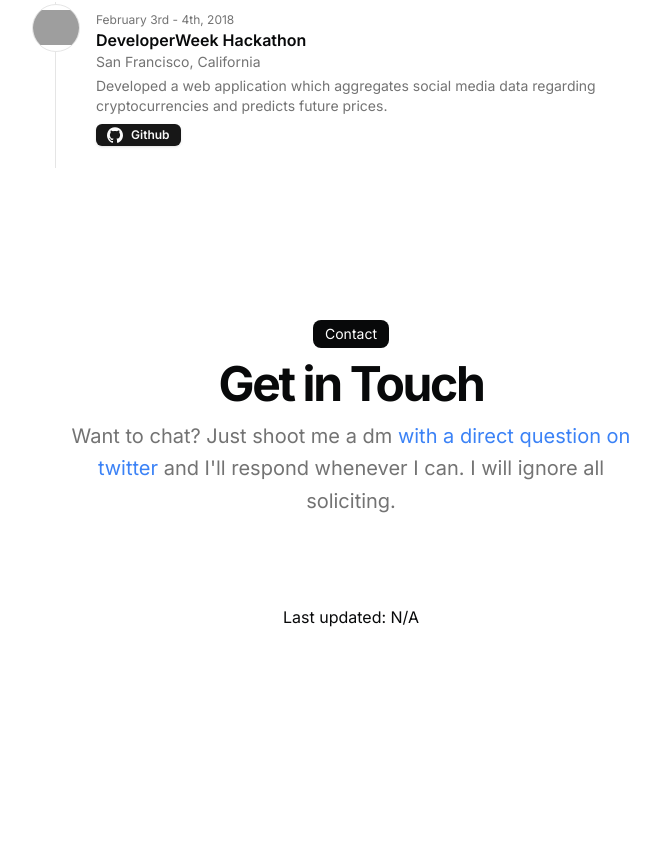
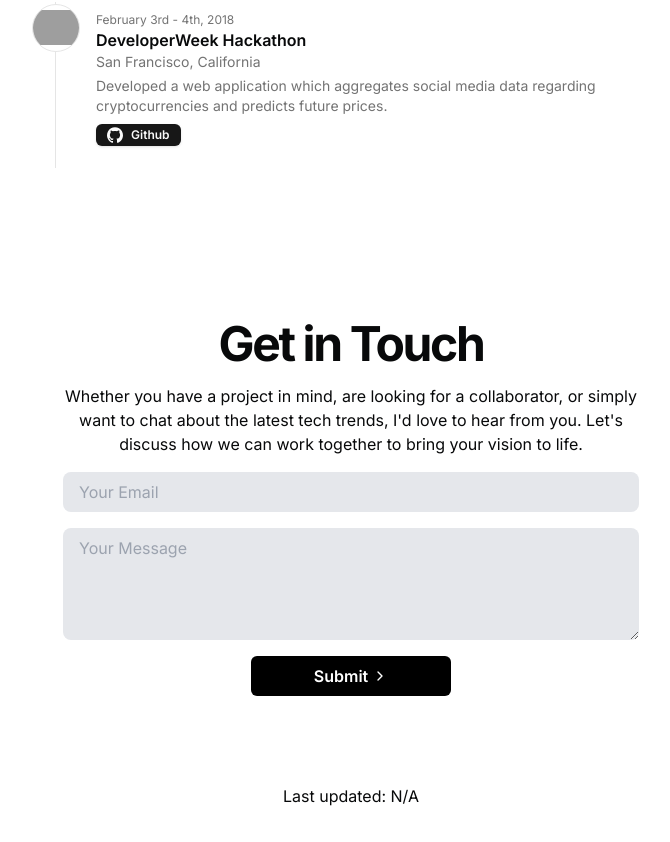
Before and after one commit to flikkr/flikkr.github.io, a Next.js app: page / in a window 1280 px wide. Shown: the part 1957-2799 px from the top of the page, without its empty margins (289-959 px from the left). Before the commit the page ends 2688 px from the top, so only its background shows below. Built offline with nearby package versions, Linux system fonts and the light colour scheme; grey boxes are pictures that could not be loaded.

Commit message:
add loading state to btn

```diff
--- a/src/components/contact-card.tsx
+++ b/src/components/contact-card.tsx
@@ -1,32 +1,85 @@
-import { DATA } from "@/data/resume";
-import Link from "next/link";
+"use client";
+
 import BlurFade from "./magicui/blur-fade";
+import { useFormBold } from "@/hooks/useFormBold";
+
 import { BLUR_FADE_DELAY } from "@/lib/constants";
+import { useState } from "react";
+import {
+  AnimatedSubscribeButton,
+  ButtonState,
+} from "./ui/animated-subscribe-button";
+import { CheckIcon, ChevronRightIcon } from "lucide-react";
 
 export function ContactCard() {
+  const [_, handleSubmit] = useFormBold("3KrRN");
+  const [buttonState, setButtonState] = useState<ButtonState>(
+    ButtonState.NORMAL
+  );
+
+  async function handleFormSubmit(e: React.FormEvent<HTMLFormElement>) {
+    e.preventDefault();
+    setButtonState(ButtonState.LOADING);
+    handleSubmit({
+      formRef: e,
+      onSuccess: () => {
+        console.log("form submitted");
+        setButtonState(ButtonState.SUBMITTED);
+      },
+      onError: () => {
+        console.error("form error");
+        setButtonState(ButtonState.NORMAL);
+      },
+    });
+  }
+
   return (
     <section id='contact'>
       <div className='grid items-center justify-center gap-4 px-4 text-center md:px-6 w-full py-12'>
         <BlurFade delay={BLUR_FADE_DELAY * 16}>
-          <div className='space-y-3'>
-            <div className='inline-block rounded-lg bg-foreground text-background px-3 py-1 text-sm'>
-              Contact
+          <h2 className='text-3xl font-bold tracking-tighter sm:text-5xl mb-4'>
+            Get in Touch
+          </h2>
+          <p className='mb-4'>
+            Whether you have a project in mind, are looking for a collaborator,
+            or simply want to chat about the latest tech trends, I&apos;d love
+            to hear from you. Let&apos;s discuss how we can work together to
+            bring your vision to life.
+          </p>
+
+          <form onSubmit={handleFormSubmit} className='flex flex-col gap-4'>
+            <input
+              name='email'
+              type='email'
+              placeholder='Your Email'
+              required
+            />
+            <textarea
+              name='message'
+              placeholder='Your Message'
+              rows={4}
+              required
+            />
+            <div className='flex items-center justify-center'>
+              <AnimatedSubscribeButton
+                buttonState={buttonState}
+                buttonColor='#000000'
+                buttonTextColor='#ffffff'
+                initialText={
+                  <span className='group inline-flex items-center'>
+                    Submit{" "}
+                    <ChevronRightIcon className='ml-1 size-4 transition-transform duration-300 group-hover:translate-x-1' />
+                  </span>
+                }
+                changeText={
+                  <span className='group inline-flex items-center'>
+                    <CheckIcon className='mr-2 size-4' />
+                    Submitted{" "}
+                  </span>
+                }
+              />
             </div>
-            <h2 className='text-3xl font-bold tracking-tighter sm:text-5xl'>
-              Get in Touch
-            </h2>
-            <p className='mx-auto max-w-[600px] text-muted-foreground md:text-xl/relaxed lg:text-base/relaxed xl:text-xl/relaxed'>
-              Want to chat? Just shoot me a dm{" "}
-              <Link
-                href={DATA.contact.social.X.url}
-                className='text-blue-500 hover:underline'
-              >
-                with a direct question on twitter
-              </Link>{" "}
-              and I&apos;ll respond whenever I can. I will ignore all
-              soliciting.
-            </p>
-          </div>
+          </form>
         </BlurFade>
       </div>
     </section>
--- a/src/components/ui/animated-subscribe-button.tsx
+++ b/src/components/ui/animated-subscribe-button.tsx
@@ -1,53 +1,48 @@
 "use client";
 
 import { AnimatePresence, motion } from "motion/react";
-import React, { useState } from "react";
+import React from "react";
+
+export enum ButtonState {
+  NORMAL = "NORMAL",
+  LOADING = "LOADING",
+  SUBMITTED = "SUBMITTED",
+}
 
 interface AnimatedSubscribeButtonProps {
+  buttonState: ButtonState;
   buttonColor: string;
   buttonTextColor?: string;
-  subscribeStatus?: boolean;
   initialText: React.ReactElement | string;
   changeText: React.ReactElement | string;
   loadingText?: React.ReactElement | string;
   disabled?: boolean;
-  validate?: () => boolean;
-  allowControlByParent?: boolean;
+  type?: "submit" | "button" | "reset" | undefined;
 }
 
 export const AnimatedSubscribeButton: React.FC<
   AnimatedSubscribeButtonProps
 > = ({
+  buttonState,
   buttonColor,
-  subscribeStatus = false,
-  buttonTextColor,
+  buttonTextColor = "#ffffff",
+  initialText,
   changeText,
-  initialText,
+  loadingText = "Submitting...",
   disabled = false,
-  loadingText,
-  validate,
-  allowControlByParent = false,
+  type = "submit",
 }) => {
-  const [isSubscribed, setIsSubscribed] = useState<boolean>(subscribeStatus);
-
-  const currentSubscribedState = allowControlByParent
-    ? subscribeStatus
-    : isSubscribed;
+  const isDisabled = buttonState !== ButtonState.NORMAL || disabled;
 
   return (
     <AnimatePresence mode='wait'>
-      {currentSubscribedState ? (
+      {buttonState === ButtonState.SUBMITTED ? (
         <motion.button
           className='relative flex h-10 w-[200px] items-center justify-center overflow-hidden rounded-md bg-white outline outline-1 outline-black'
-          onClick={() =>
-            !disabled &&
-            (validate?.call(this) ?? true) &&
-            setIsSubscribed(false)
-          }
           initial={{ opacity: 0 }}
           animate={{ opacity: 1 }}
           exit={{ opacity: 0 }}
-          disabled={disabled}
+          disabled={true}
         >
           <motion.span
             key='action'
@@ -63,13 +58,11 @@ export const AnimatedSubscribeButton: React.FC<
         <motion.button
           className='relative flex h-10 w-[200px] cursor-pointer items-center justify-center rounded-md border-none'
           style={{ backgroundColor: buttonColor, color: buttonTextColor }}
-          onClick={() =>
-            !disabled && (validate?.call(this) ?? true) && setIsSubscribed(true)
-          }
           initial={{ opacity: 0 }}
           animate={{ opacity: 1 }}
           exit={{ opacity: 0 }}
-          disabled={disabled}
+          disabled={isDisabled}
+          type={type}
         >
           <motion.span
             key='reaction'
@@ -77,7 +70,33 @@ export const AnimatedSubscribeButton: React.FC<
             initial={{ x: 0 }}
             exit={{ x: 50, transition: { duration: 0.1 } }}
           >
-            {initialText}
+            {buttonState === ButtonState.LOADING ? (
+              <span className='inline-flex items-center'>
+                <svg
+                  className='animate-spin -ml-1 mr-2 h-4 w-4'
+                  xmlns='http://www.w3.org/2000/svg'
+                  fill='none'
+                  viewBox='0 0 24 24'
+                >
+                  <circle
+                    className='opacity-25'
+                    cx='12'
+                    cy='12'
+                    r='10'
+                    stroke='currentColor'
+                    strokeWidth='4'
+                  />
+                  <path
+                    className='opacity-75'
+                    fill='currentColor'
+                    d='M4 12a8 8 0 018-8V0C5.373 0 0 5.373 0 12h4zm2 5.291A7.962 7.962 0 014 12H0c0 3.042 1.135 5.824 3 7.938l3-2.647z'
+                  />
+                </svg>
+                {loadingText}
+              </span>
+            ) : (
+              initialText
+            )}
           </motion.span>
         </motion.button>
       )}
--- /dev/null
+++ b/src/hooks/useFormBold.tsx
@@ -0,0 +1,67 @@
+import { useState } from "react";
+
+type ErrorState = {
+  message: string;
+  status: boolean;
+};
+
+export const useFormBold = (formId: string) => {
+  const [succeeded, setSucceeded] = useState(false);
+  const [error, setError] = useState<ErrorState>({
+    message: "",
+    status: false,
+  });
+
+  const handleSubmit = (options: {
+    formRef: React.FormEvent<HTMLFormElement>;
+    recaptchaRef?: { current: { getValue: () => any } };
+    onSuccess?: () => void;
+    onError?: () => void;
+  }) => {
+    options.formRef.preventDefault();
+
+    // Getting the Form data
+    const data = new FormData(options.formRef.currentTarget);
+    const value = Object.fromEntries(data.entries());
+    const finalData = { ...value };
+
+    // Conditionally add "g-recaptcha-response" if recaptchaRef is provided
+    if (options.recaptchaRef) {
+      finalData["g-recaptcha-response"] =
+        options.recaptchaRef.current.getValue();
+    }
+
+    //check if the values is empty
+    //@ts-ignore
+    const isEmpty = !Object.values(value).some((x) => x !== null && x !== "");
+    if (isEmpty) {
+      return setError({
+        message: "Please fill the form!",
+        status: true,
+      });
+    }
+
+    // submit the form
+    fetch(`https://formbold.com/s/${formId}`, {
+      method: "POST",
+      headers: {
+        "Content-Type": "application/json",
+      },
+      body: JSON.stringify(finalData),
+    })
+      .then((res) => {
+        setSucceeded(true);
+        options.onSuccess?.();
+      })
+      .catch((error) => {
+        setError({
+          message: error.message,
+          status: true,
+        });
+        setSucceeded(false);
+        options.onError?.();
+      });
+  };
+
+  return [{ error, succeeded }, handleSubmit] as const;
+};
```
